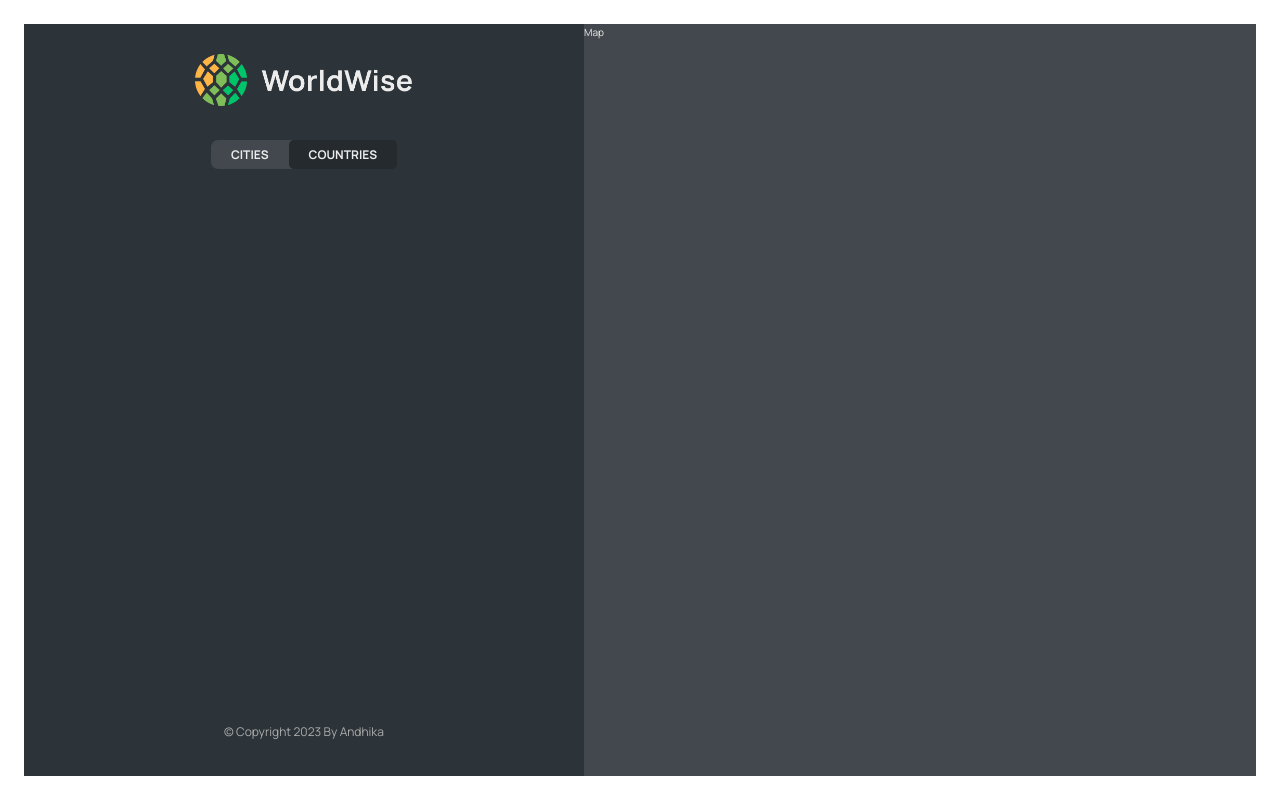
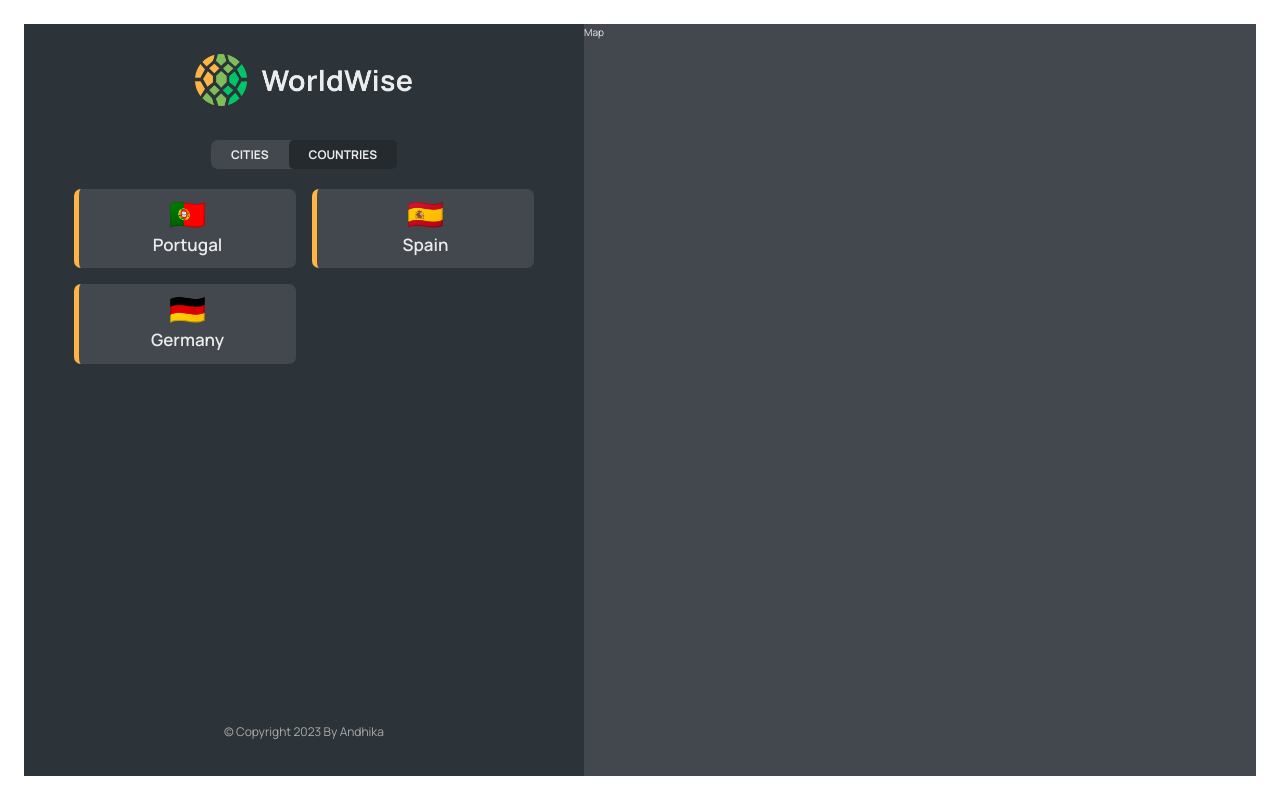
Before and after one commit to Andhika-GIT/world, a React (Vite) app: page /app/countries in a window 1280 px wide. Built offline with nearby package versions, Linux system fonts and the light colour scheme; data requests are answered from the project's data file.

Commit message:
feat: implement country list

```diff
--- a/data/cities.json
+++ b/data/cities.json
@@ -1,3 +1,40 @@
 {
-  "cities": []
+  "cities": [
+    {
+      "cityName": "Lisbon",
+      "country": "Portugal",
+      "emoji": "🇵🇹",
+      "date": "2027-10-31T15:59:59.138Z",
+      "notes": "My favorite city so far!",
+      "position": {
+        "lat": 38.727881642324164,
+        "lng": -9.140900099907554
+      },
+      "id": 73930385
+    },
+    {
+      "cityName": "Madrid",
+      "country": "Spain",
+      "emoji": "🇪🇸",
+      "date": "2027-07-15T08:22:53.976Z",
+      "notes": "",
+      "position": {
+        "lat": 40.46635901755316,
+        "lng": -3.7133789062500004
+      },
+      "id": 17806751
+    },
+    {
+      "cityName": "Berlin",
+      "country": "Germany",
+      "emoji": "🇩🇪",
+      "date": "2027-02-12T09:24:11.863Z",
+      "notes": "Amazing 😃",
+      "position": {
+        "lat": 52.53586782505711,
+        "lng": 13.376933665713324
+      },
+      "id": 98443197
+    }
+  ]
 }
--- a/src/App.jsx
+++ b/src/App.jsx
@@ -12,6 +12,7 @@
 
 // component
 import CityList from './components/CityList';
+import CountryList from './components/CountryList';
 
 const BASE_URL = 'http://localhost:9000';
 
@@ -45,7 +46,7 @@
         <Route path="app" element={<AppLayout />}>
           <Route index element={<CityList cities={cities} isLoading={isLoading} />} />
           <Route path="cities" element={<CityList cities={cities} isLoading={isLoading} />} />
-          <Route path="countries" />
+          <Route path="countries" element={<CountryList cities={cities} isLoading={isLoading} />} />
           <Route path="form" />
         </Route>
         <Route path="*" element={<PageNotFound />} />
--- a/src/components/CityList.jsx
+++ b/src/components/CityList.jsx
@@ -11,7 +11,7 @@
   return (
     <ul className={styles.cityList}>
       {cities.map((city) => (
-        <CityItem city={city} />
+        <CityItem key={city.id} city={city} />
       ))}
     </ul>
   );
--- /dev/null
+++ b/src/components/CountryList.jsx
@@ -0,0 +1,25 @@
+import Spinner from './Spinner';
+import styles from './CountryList.module.css';
+import CountryItem from './CountryItem';
+import Message from './Message';
+
+function CountryList({ cities, isLoading }) {
+  if (isLoading) return <Spinner />;
+
+  if (!cities.length) return <Message message="Add your first city by clicking on a city on the map" />;
+
+  const countries = cities.reduce((arr, city) => {
+    if (!arr.map((el) => el.country).includes(city.country)) return [...arr, { country: city.country, emoji: city.emoji }];
+    else return arr;
+  }, []);
+
+  return (
+    <ul className={styles.countryList}>
+      {countries.map((country) => (
+        <CountryItem country={country} key={country.country} />
+      ))}
+    </ul>
+  );
+}
+
+export default CountryList;
```
